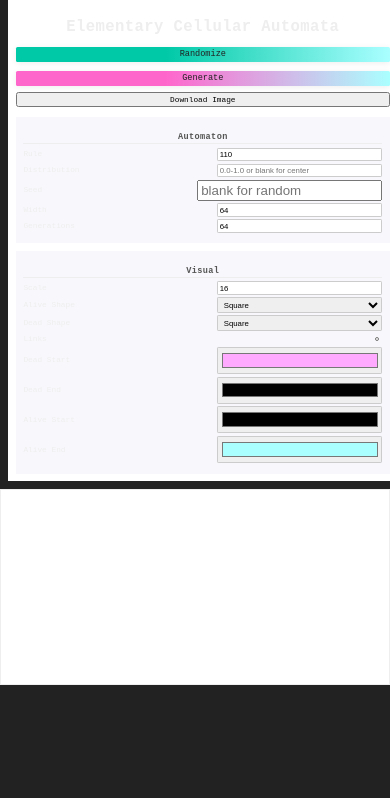
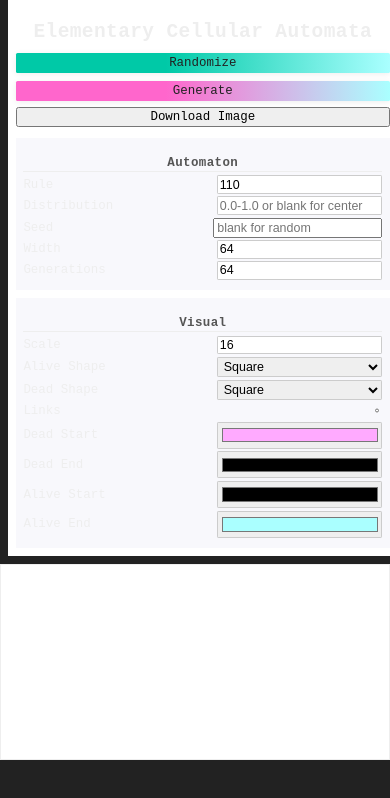
Before and after one commit to matdombrock/ecars, a plain HTML site: page webui/index.html in a window 390 px wide. Drawn offline with Linux system fonts and the light colour scheme; a web font is replaced by a local one.

Commit message:
mobile font size

```diff
--- a/webui/style.css
+++ b/webui/style.css
@@ -92,6 +92,27 @@ form#params {
 }
 
 @media (max-width: 700px) {
+
+  .form-row label,
+  .form-row input,
+  .form-row select,
+  .form-row input[type="color"],
+  .form-row input[type="number"],
+  .form-row input[type="text"],
+  button,
+  .randomize-btn {
+    font-size: 3.2vmin !important;
+  }
+
+  h1,
+  h2 {
+    font-size: 5vmin !important;
+  }
+
+  .form-section h2 {
+    font-size: 3.2vmin !important;
+  }
+
 
   .form-row input[type="number"],
   .form-row select,
```
